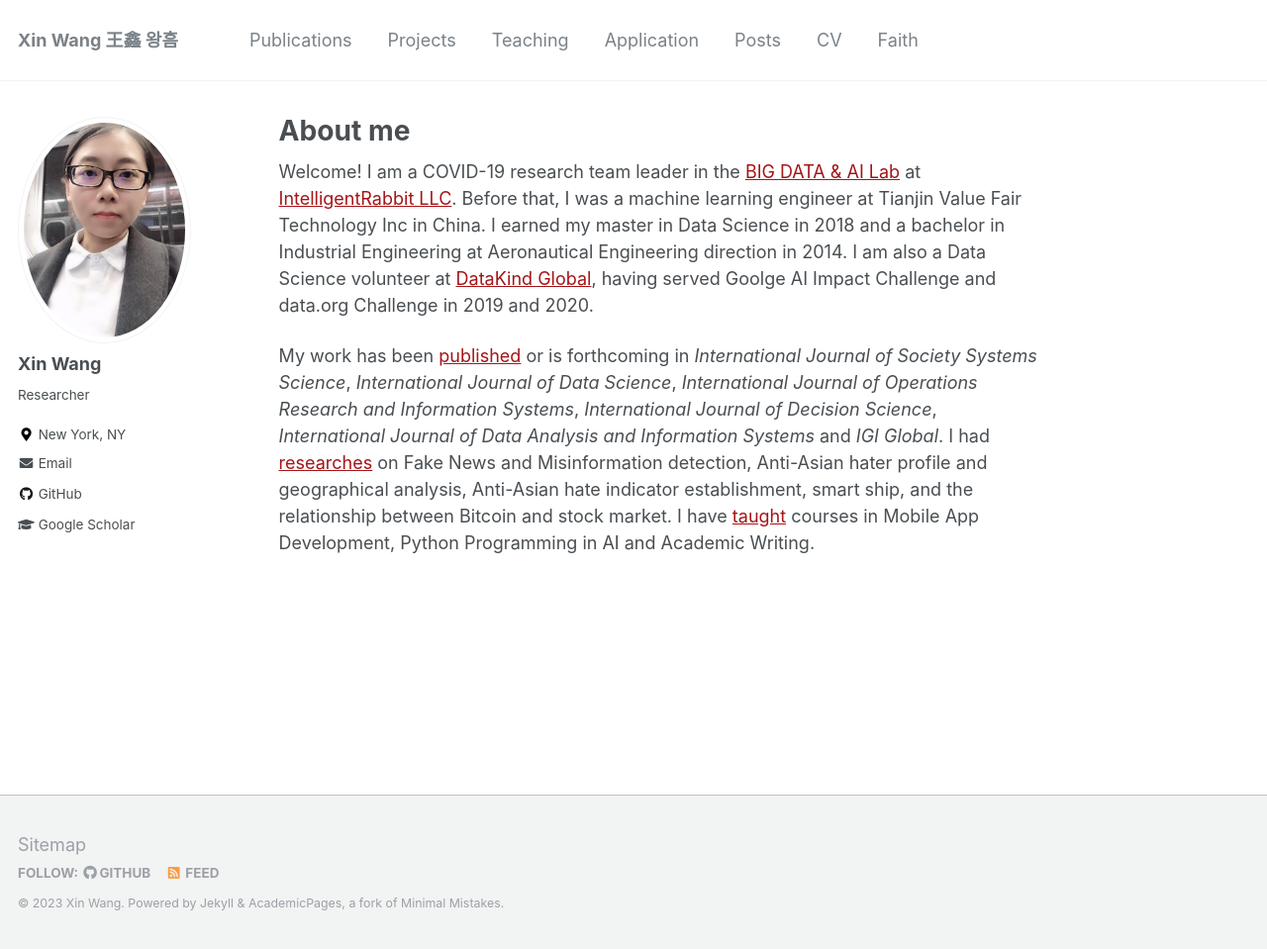
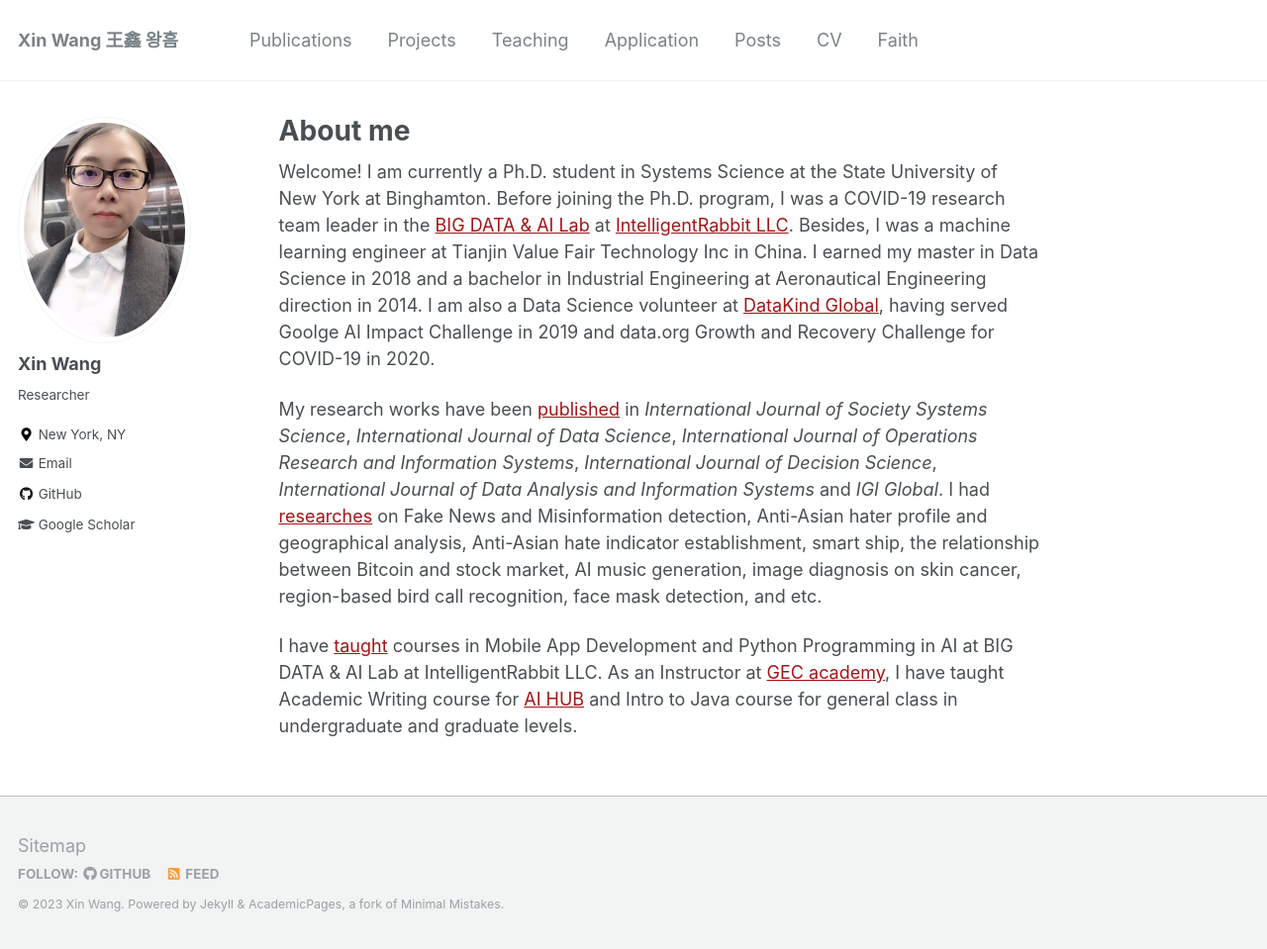
Before and after one commit to xin-wang-kr/xin-wang-kr.github.io, a Jekyll site: the page built from _pages/about.md, in a window 1280 px wide and 959 px high. Shown: the whole window at 99% size. Built offline with Jekyll 4.4.1, drawn with Linux system fonts in a browser that asks for light colours.

Commit message:
Update about.md

```diff
--- a/_pages/about.md
+++ b/_pages/about.md
@@ -10,20 +10,24 @@ image_sliders:
   - slider1
 ---
 
-Welcome! I am a COVID-19 research team leader in the
+Welcome! I am currently a Ph.D. student in Systems Science at the State University of New York at Binghamton.
+Before joining the Ph.D. program, I was a COVID-19 research team leader in the
 [BIG DATA & AI Lab](https://intelrabbit.com/research-projects/)
-at [IntelligentRabbit LLC](https://intelrabbit.com/services/). Before that, I was a machine
+at [IntelligentRabbit LLC](https://intelrabbit.com/services/). Besides, I was a machine
 learning engineer at
 Tianjin Value Fair Technology Inc in China. I earned my master
 in Data Science in 2018 and a bachelor in Industrial Engineering at Aeronautical Engineering direction in 2014.
 I am also a Data Science volunteer at [DataKind Global](https://www.datakind.org/),
-having served Goolge AI Impact Challenge and data.org Challenge in 2019 and 2020.
+having served Goolge AI Impact Challenge in 2019 and data.org Growth and Recovery Challenge for COVID-19 in 2020.
 
-My work has been [published](publications) or is forthcoming in
+My research works have been [published](publications) in
 *International Journal of Society Systems Science*, *International Journal of Data Science*,
 *International Journal of Operations Research and Information Systems*,
 *International Journal of Decision Science*,
 *International Journal of Data Analysis and Information Systems* and *IGI Global*.
 I had [researches](research) on Fake News and Misinformation detection, Anti-Asian hater profile and geographical
-analysis, Anti-Asian hate indicator establishment, smart ship, and the relationship between Bitcoin and stock market.
-I have [taught](teaching) courses in Mobile App Development, Python Programming in AI and Academic Writing.
+analysis, Anti-Asian hate indicator establishment, smart ship, the relationship between Bitcoin and stock market,
+AI music generation, image diagnosis on skin cancer, region-based bird call recognition, face mask detection, and etc.
+
+I have [taught](teaching) courses in Mobile App Development and Python Programming in AI at BIG DATA & AI Lab at IntelligentRabbit LLC.
+As an Instructor at [GEC academy](https://www.gecacademy.com/), I have taught Academic Writing course for [AI HUB](https://www.gecacademy.com/ai-hub) and Intro to Java course for general class in undergraduate and graduate levels.
```
